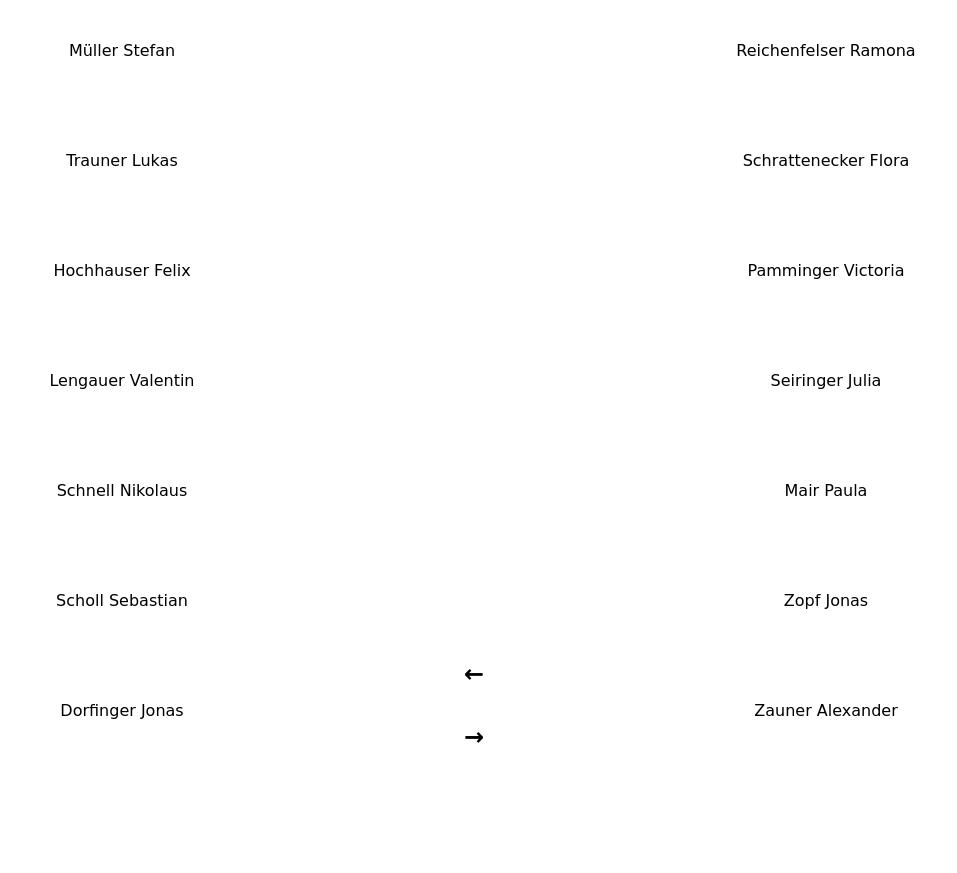
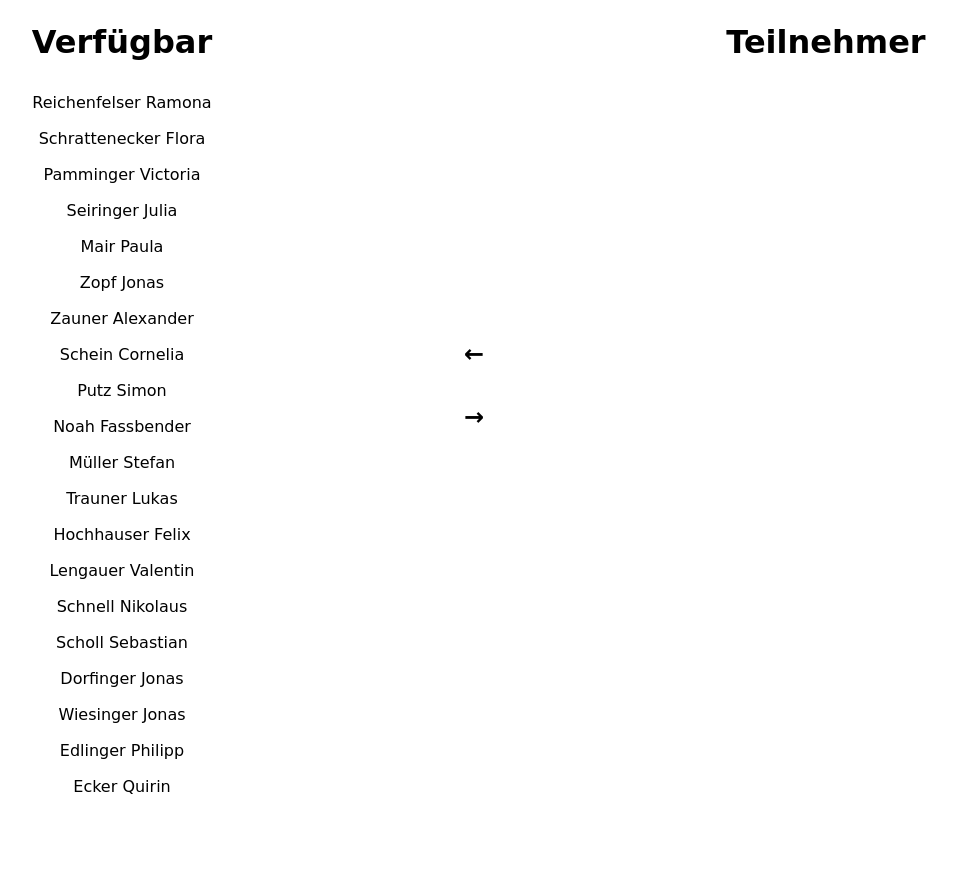
Before and after one commit to dorfingerjonas/Teilnehmer-Verwaltung, a plain HTML site: page index.html in a window 1280 px wide. Shown: the whole page, without its empty margins (166-1123 px from the left). Drawn offline with Linux system fonts and the light colour scheme; a web font is replaced by a local one.

Commit message:
finished

```diff
--- a/index.html
+++ b/index.html
@@ -9,9 +9,10 @@
 	</head>
 	<body>
 		<main>
+
 			<div class="window" id="right-window">
 				<div class="wrapper" id="right-wrapper">
-
+					<h1>Teilnehmer</h1>
 				</div>
 			</div>
 			<div id="menubar">
@@ -21,7 +22,7 @@
 			</div>
 			<div class="window" id="left-window">
 				<div class="wrapper" id="left-wrapper">
-
+					<h1>Verfügbar</h1>
 				</div>
 			</div>
 		</main>
--- a/script/script.js
+++ b/script/script.js
@@ -4,7 +4,18 @@ let elementsRight = new Array();
 window.addEventListener("load", () => {
 	let rightWindow = document.getElementById("right-wrapper");
 	let leftWindow = document.getElementById("left-wrapper");
-	let studentsLeft = [
+
+	let students = [
+		"Reichenfelser Ramona",
+		"Schrattenecker Flora",
+		"Pamminger Victoria",
+		"Seiringer Julia",
+		"Mair Paula",
+		"Zopf Jonas",
+		"Zauner Alexander",
+		"Schein Cornelia",
+		"Putz Simon",
+		"Noah Fassbender",
 		"Müller Stefan",
 		"Trauner Lukas",
 		"Hochhauser Felix",
@@ -17,33 +28,12 @@ window.addEventListener("load", () => {
 		"Ecker Quirin"
 	];
 
-	let studentsRight = [
-		"Reichenfelser Ramona",
-		"Schrattenecker Flora",
-		"Pamminger Victoria",
-		"Seiringer Julia",
-		"Mair Paula",
-		"Zopf Jonas",
-		"Zauner Alexander",
-		"Schein Cornelia",
-		"Putz Simon",
-		"Noah Fassbender"
-	];
-
-	for(let i = 0; i < studentsLeft.length; i++) {
+	for(let i = 0; i < students.length; i++) {
 		elementsLeft[i] = document.createElement("div");
 		elementsLeft[i].classList.add("entry");
-		elementsLeft[i].textContent = studentsLeft[i];
+		elementsLeft[i].textContent = students[i];
 		elementsLeft[i].addEventListener("click", clickManager);
 		leftWindow.appendChild(elementsLeft[i]);
-	}
-
-	for(let i = 0; i < studentsRight.length; i++) {
-		elementsRight[i] = document.createElement("div");
-		elementsRight[i].classList.add("entry");
-		elementsRight[i].textContent = studentsRight[i];
-		elementsRight[i].addEventListener("click", clickManager);
-		rightWindow.appendChild(elementsRight[i]);
 	}
 });
 window.onload = () => {
@@ -65,7 +55,7 @@ window.onload = () => {
 function moveElements(sourceWindow, destinationWindow) {
 	let sourceElements = sourceWindow.children;
 	let currentElement = 0;
-	while(currentElement < sourceElements.length) {
+	while (currentElement < sourceElements.length) {
 		let c = sourceElements[currentElement];
 		if (c.classList.contains("selected")) {
 			destinationWindow.appendChild(c);
--- a/style/style.css
+++ b/style/style.css
@@ -3,68 +3,59 @@ width: 100%;
 height: 100%;
 font-family: 'Contrail One', cursive;
 user-select: none;
+overflow: hidden;
+text-align: center;
 }
-
 body {
 min-height: 100%;
 min-width: 100%;
 padding: 0; margin: 0;
 }
-
 main {
 width: 100%;
 height: 100vh;
-
 display: flex;
 flex-direction: row-reverse;
 }
-
 .window {
 width: 45%;
 height: 100vh;
 overflow-y: scroll;
-
 display: flex;
 justify-content: center;
 }
-
 #menubar {
 width: 10%;
 height: 100vh;
-padding-top: 50%;
+padding-top: 40vh;
 }
-
 .control {
 height: 3%;
 text-align: center;
 transition: all linear 0.2s;
 color: black;
 }
-
 .control:hover {
 cursor: pointer;
-color: darkgrey;
+color: #258cde;
 }
-
 .wrapper {
 width: 80%;
 height: 95%;
 overflow: visible;
 }
-
+h1 {
+  margin: 5% 0 5% 0;
+}
 .entry {
 width: 100%;
-height: 100px;
+height: 4.5vh;
 cursor: pointer;
-
 display: flex;
 justify-content: center;
 align-items: center;
-margin-bottom: 10px;
-border-radius: 10px;
 }
-
 .selected {
-background-color: black;
+background-color: darkgray;
 color: white;
 }
```
